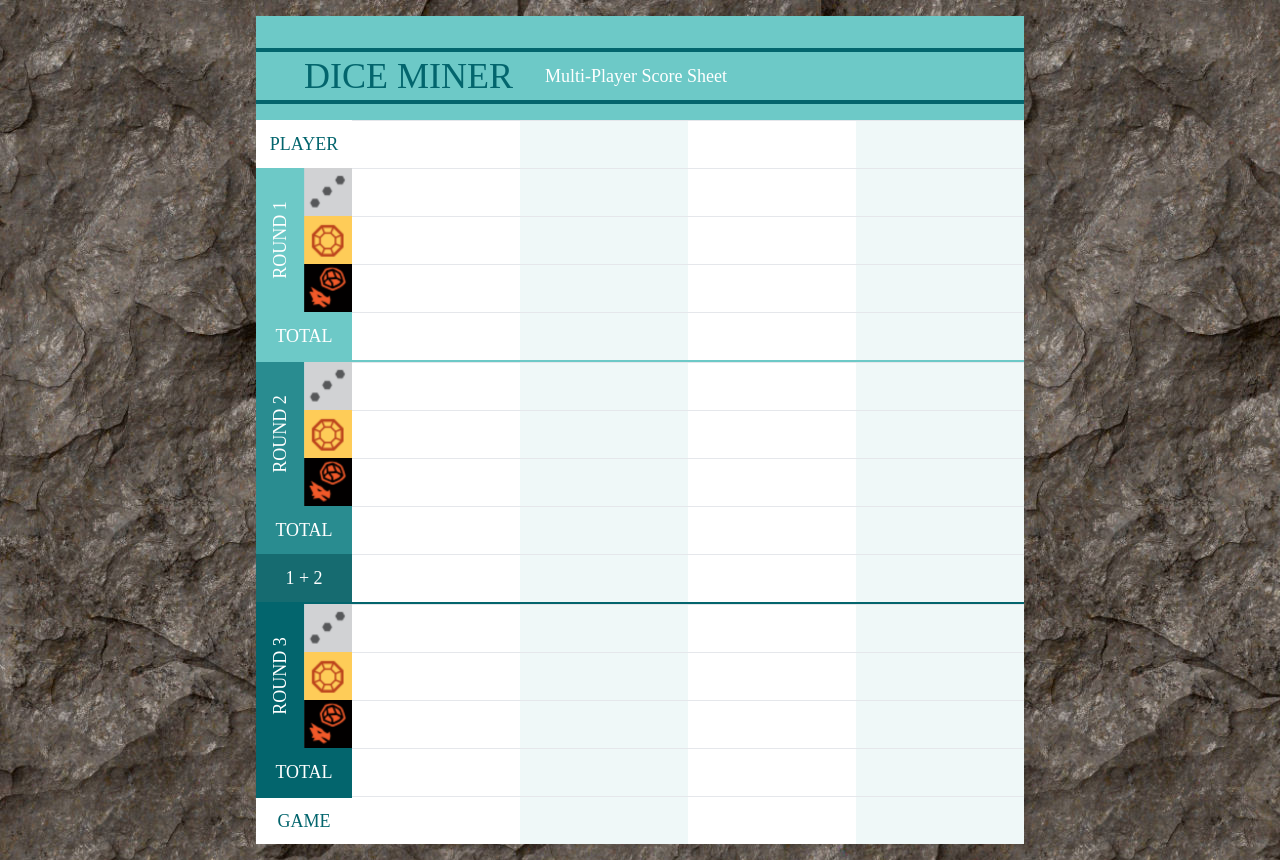
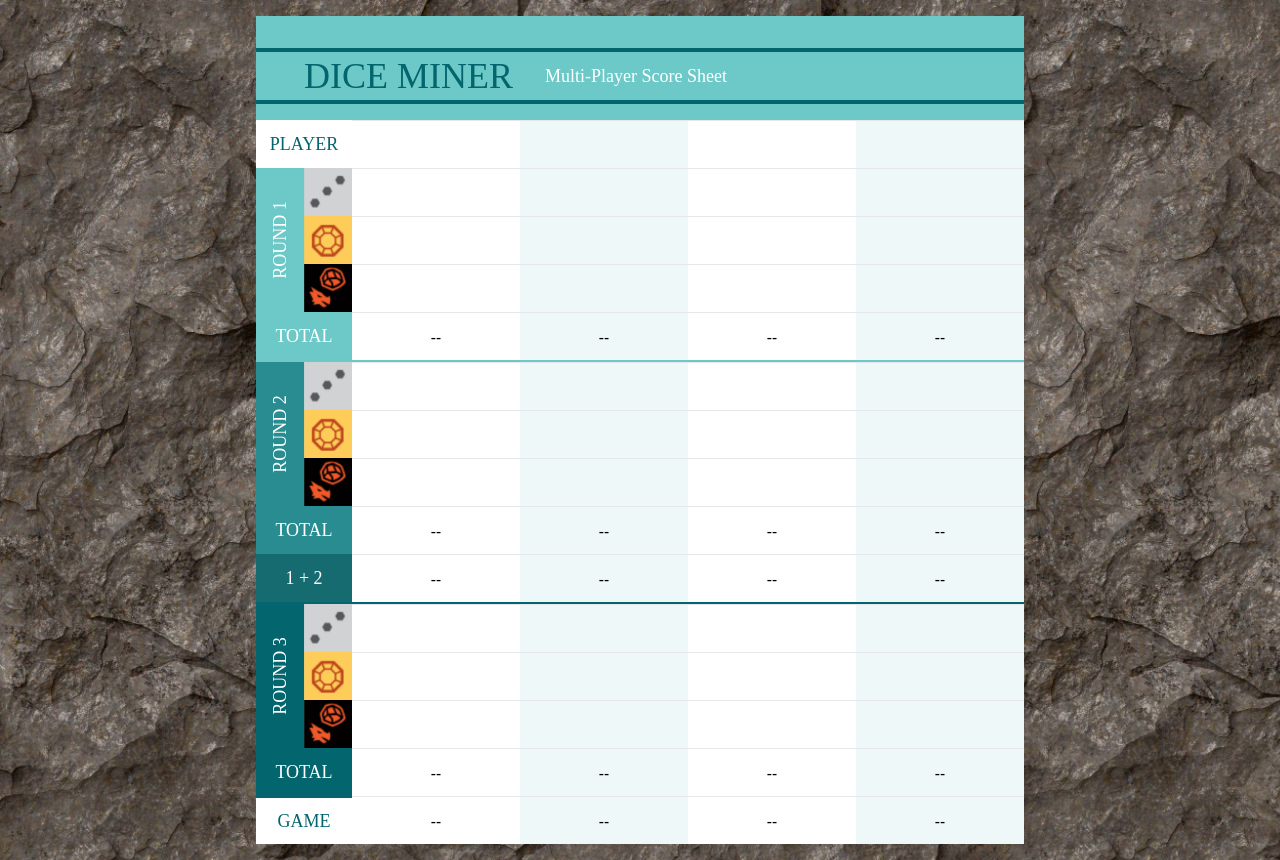
Before and after one commit to daceynolan/tome-of-scoring, a React (Create React App) app: page /dice-miner in a window 1280 px wide. Built offline with nearby package versions, Linux system fonts and the light colour scheme; a web font is replaced by a local one.

Commit message:
refactor(dice-miner): include respective inputs for cells

```diff
--- a/src/components/dice-miner/Cell.tsx
+++ b/src/components/dice-miner/Cell.tsx
@@ -5,5 +5,7 @@
   className,
   ...props
 }: ComponentPropsWithoutRef<"div">) {
-  return <div className={classNames("h-12", className)} {...props} />;
+  return (
+    <div className={classNames("h-12 overflow-hidden", className)} {...props} />
+  );
 }
--- a/src/components/dice-miner/ScoringGrid.tsx
+++ b/src/components/dice-miner/ScoringGrid.tsx
@@ -5,6 +5,7 @@
 import times from "lodash/times";
 
 import Cell from "./Cell";
+import ScoringRow from "./ScoringRow";
 import Text from "./Text";
 
 type Props = {
@@ -80,7 +81,19 @@
         )}
       </div>
       <div className="flex-1">
-        {times(5, (rowIndex) => {
+        {/* Player Name Row (Only for round 1) */}
+        {round === 1 && <ScoringRow cellType="text" />}
+        {/* All rounds have three rows for numeric inputs */}
+        <ScoringRow cellType="number" />
+        <ScoringRow cellType="number" />
+        <ScoringRow cellType="number" />
+        {/* All rounds have an individual total row */}
+        <ScoringRow cellType="readOnly" />
+        {/* Round 2 has a total for round 1 + 2 */}
+        {round === 2 && <ScoringRow cellType="readOnly" />}
+        {/* Round 3 has a game total */}
+        {round === 3 && <ScoringRow cellType="readOnly" />}
+        {/* {times(3, (rowIndex) => {
           return (
             <div className="grid grid-cols-4 flex-1" key={rowIndex}>
               {times(4, (columnIndex) => {
@@ -96,12 +109,17 @@
                         rowBorderClassMap.oneAndTwo,
                       round === 3 && columnIndex === 4 && rowBorderClassMap.game
                     )}
-                  />
+                  >
+                    <input
+                      className="px-4 text-center w-full h-12 bg-inherit focus:outline-none border-4 border-transparent hover:border-gray-200 focus:border-dm-topaz font-dm-display text-xl"
+                      type="number"
+                    />
+                  </Cell>
                 );
               })}
             </div>
           );
-        })}
+        })} */}
       </div>
     </div>
   );
--- /dev/null
+++ b/src/components/dice-miner/ScoringRow.tsx
@@ -0,0 +1,41 @@
+import classNames from "classnames";
+import times from "lodash/times";
+
+import Cell from "./Cell";
+
+type Props = {
+  cellType: "text" | "number" | "readOnly";
+};
+
+const columnBorderClassMap = {
+  default: "border-t",
+  oneAndTwo: "border-t-2 border-dm-aquamarine-200",
+  game: "border-t-2 border-b-0 border-dm-aquamarine-400",
+};
+
+export default function ScoringRow({ cellType }: Props) {
+  return (
+    <div className="grid grid-cols-4 flex-1">
+      {times(4, (columnIndex) => {
+        return (
+          <Cell
+            key={columnIndex}
+            className={classNames(
+              "even:bg-dm-aquamarine-50",
+              columnIndex !== 4 && columnBorderClassMap.default
+            )}
+          >
+            {cellType === "readOnly" ? (
+              <div className="flex items-center justify-center h-full">--</div>
+            ) : (
+              <input
+                className="px-4 text-center w-full h-12 bg-inherit focus:outline-none border-4 border-transparent hover:border-gray-200 focus:border-dm-topaz font-dm-display text-xl"
+                type={cellType}
+              />
+            )}
+          </Cell>
+        );
+      })}
+    </div>
+  );
+}
--- a/tailwind.config.js
+++ b/tailwind.config.js
@@ -15,6 +15,7 @@
             300: "#166b70",
             400: "#03656d",
           },
+          topaz: "#fecc58",
         },
       },
     },
```
